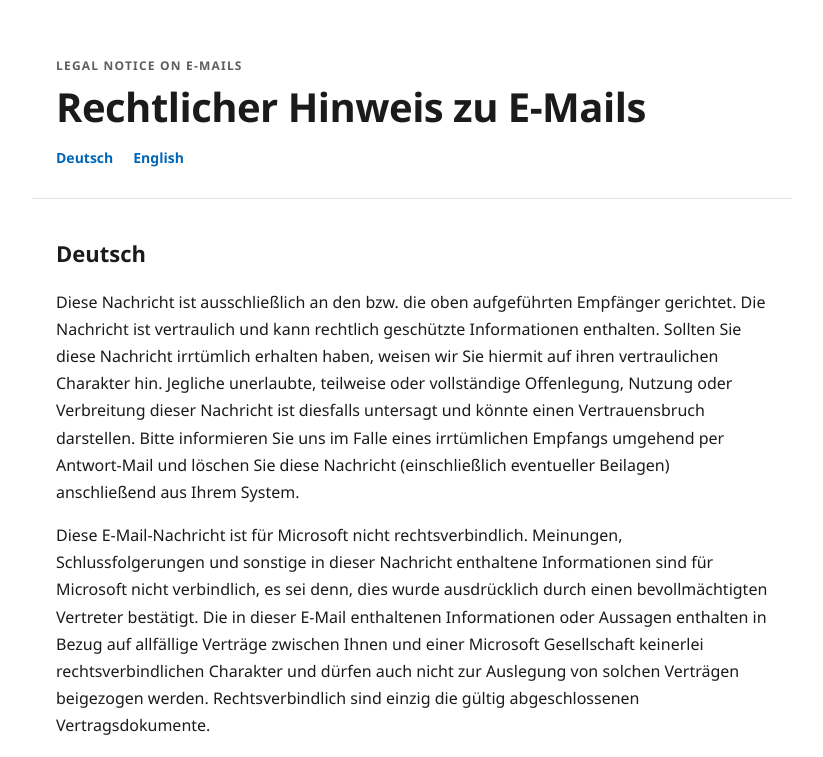
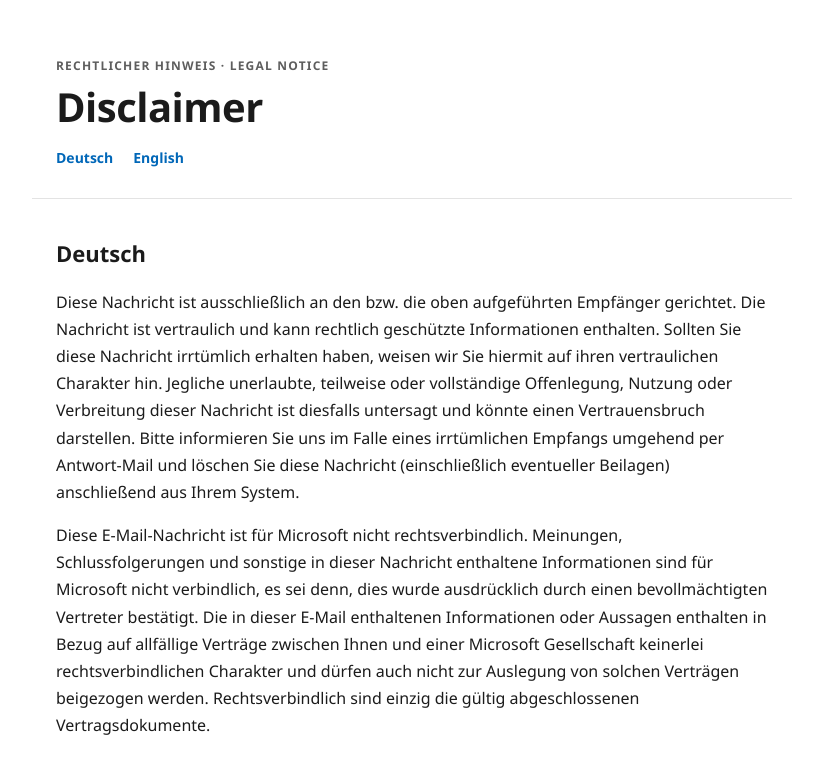
Before and after one commit to MSalexGH/Disclaimer, a plain HTML site: page index.html in a window 1280 px wide. Shown: the top 757 px of the page, without its empty margins (228-1051 px from the left). Drawn offline with Linux system fonts and the light colour scheme.

Commit message:
Titel auf Disclaimer umgestellt (#2)
Co-authored-by: MSalexGH <262554544+MSalexGH@users.noreply.github.com>
Co-authored-by: Copilot <223556219+Copilot@users.noreply.github.com>

```diff
--- a/index.html
+++ b/index.html
@@ -5,7 +5,7 @@
 <meta name="viewport" content="width=device-width, initial-scale=1">
 <meta name="color-scheme" content="light dark">
 <meta name="robots" content="noindex">
-<title>Rechtlicher Hinweis zu E-Mails</title>
+<title>Disclaimer</title>
 <style>
 :root{--bg:#ffffff;--text:#1b1b1b;--muted:#5e5e5e;--line:#e3e3e3;--soft:#f6f6f6;--link:#0067b8}
 @media (prefers-color-scheme: dark){
@@ -39,8 +39,8 @@ footer a{color:var(--muted);text-decoration:underline}
 <body>
 <header>
   <div class="wrap">
-    <p class="eyebrow">Legal notice on e-mails</p>
-    <h1>Rechtlicher Hinweis zu E-Mails</h1>
+    <p class="eyebrow">Rechtlicher Hinweis · Legal notice</p>
+    <h1>Disclaimer</h1>
     <nav class="lang-nav" aria-label="Sprache / Language">
       <a href="#deutsch" hreflang="de">Deutsch</a>
       <a href="#english" hreflang="en">English</a>
```
